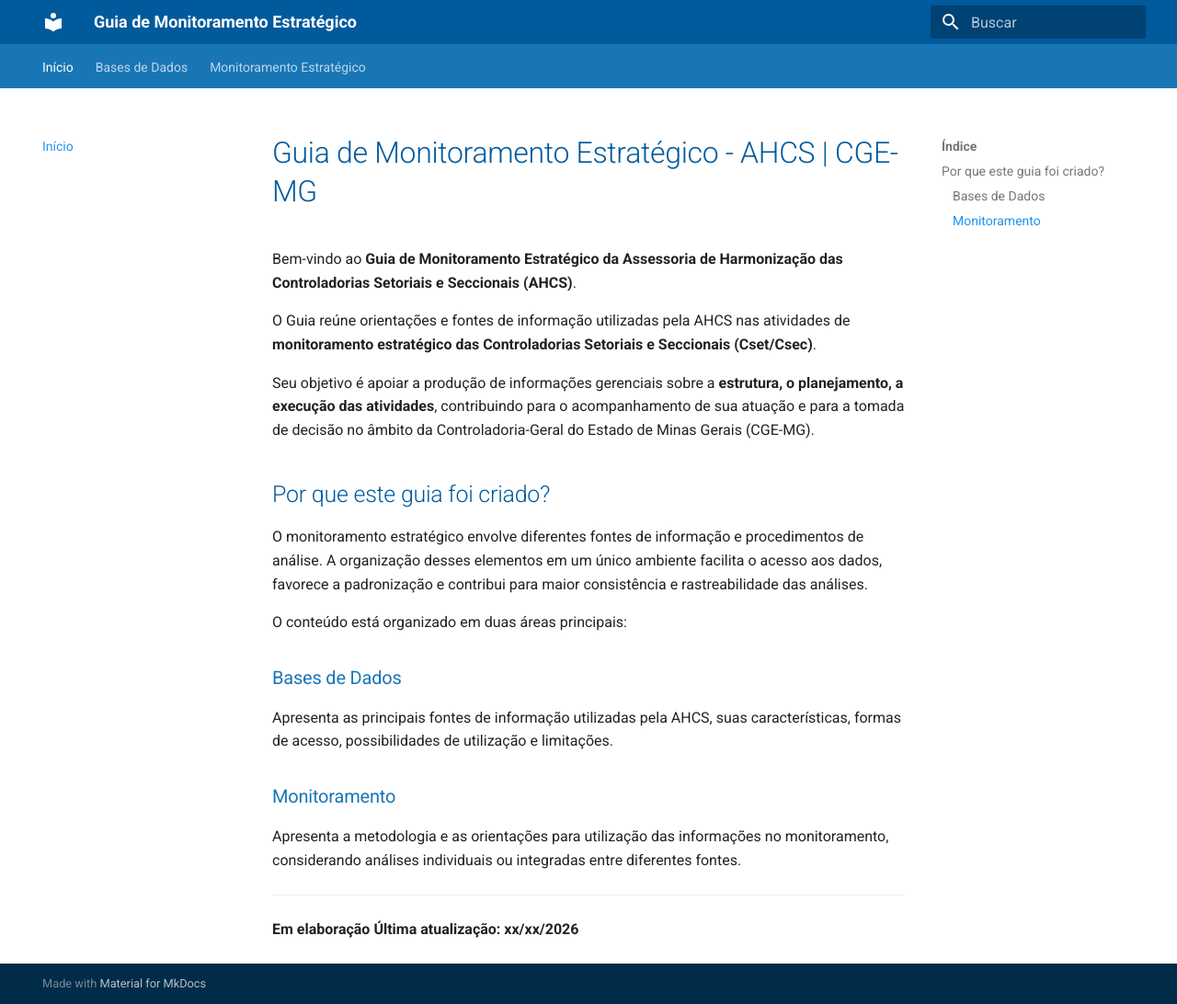
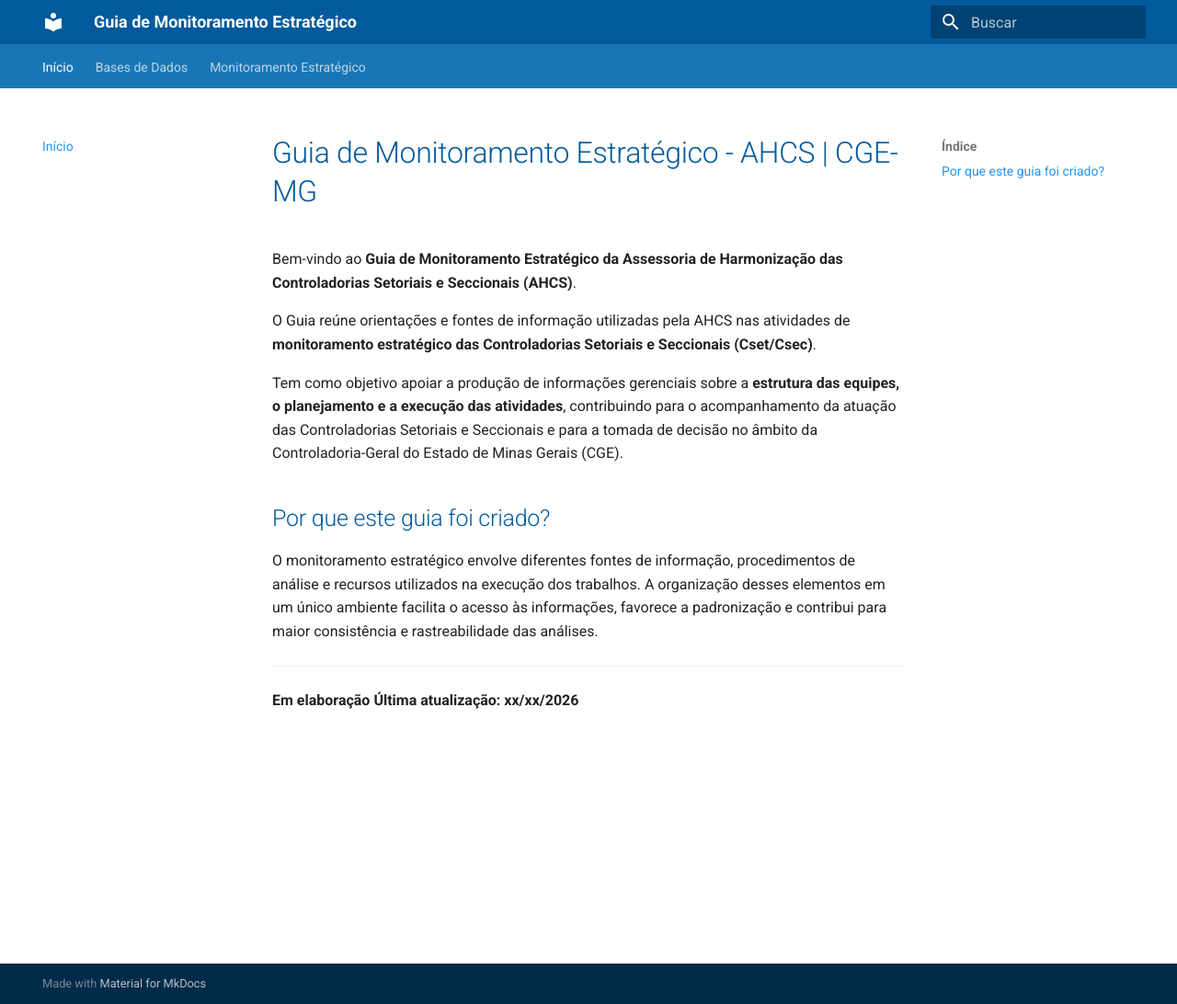
Before and after one commit to CGEMG-AHCS/guia-monitoramento-estrategico, an MkDocs documentation site: the page built from docs/index.md, in a window 1280 px wide and 1092 px high. Shown: the whole window at 92% size. Built offline with MkDocs 1.6.1 and Material for MkDocs 9.7.7, drawn with Linux system fonts in a browser that asks for light colours.

Commit message:
Update index.md

```diff
--- a/docs/index.md
+++ b/docs/index.md
@@ -4,21 +4,11 @@ Bem-vindo ao **Guia de Monitoramento Estratégico da Assessoria de Harmonizaçã
 
 O Guia reúne orientações e fontes de informação utilizadas pela AHCS nas atividades de **monitoramento estratégico das Controladorias Setoriais e Seccionais (Cset/Csec)**.
 
-Seu objetivo é apoiar a produção de informações gerenciais sobre a **estrutura, o planejamento, a execução das atividades**, contribuindo para o acompanhamento de sua atuação e para a tomada de decisão no âmbito da Controladoria-Geral do Estado de Minas Gerais (CGE-MG).
+Tem como objetivo apoiar a produção de informações gerenciais sobre a **estrutura das equipes, o planejamento e a execução das atividades**, contribuindo para o acompanhamento da atuação das Controladorias Setoriais e Seccionais e para a tomada de decisão no âmbito da Controladoria-Geral do Estado de Minas Gerais (CGE).
 
 ## Por que este guia foi criado?
 
-O monitoramento estratégico envolve diferentes fontes de informação e procedimentos de análise. A organização desses elementos em um único ambiente facilita o acesso aos dados, favorece a padronização e contribui para maior consistência e rastreabilidade das análises.
-
-O conteúdo está organizado em duas áreas principais:
-
-### Bases de Dados
-
-Apresenta as principais fontes de informação utilizadas pela AHCS, suas características, formas de acesso, possibilidades de utilização e limitações.
-
-### Monitoramento
-
-Apresenta a metodologia e as orientações para utilização das informações no monitoramento, considerando análises individuais ou integradas entre diferentes fontes.
+O monitoramento estratégico envolve diferentes fontes de informação, procedimentos de análise e recursos utilizados na execução dos trabalhos. A organização desses elementos em um único ambiente facilita o acesso às informações, favorece a padronização e contribui para maior consistência e rastreabilidade das análises.
 
 ---
 
```
